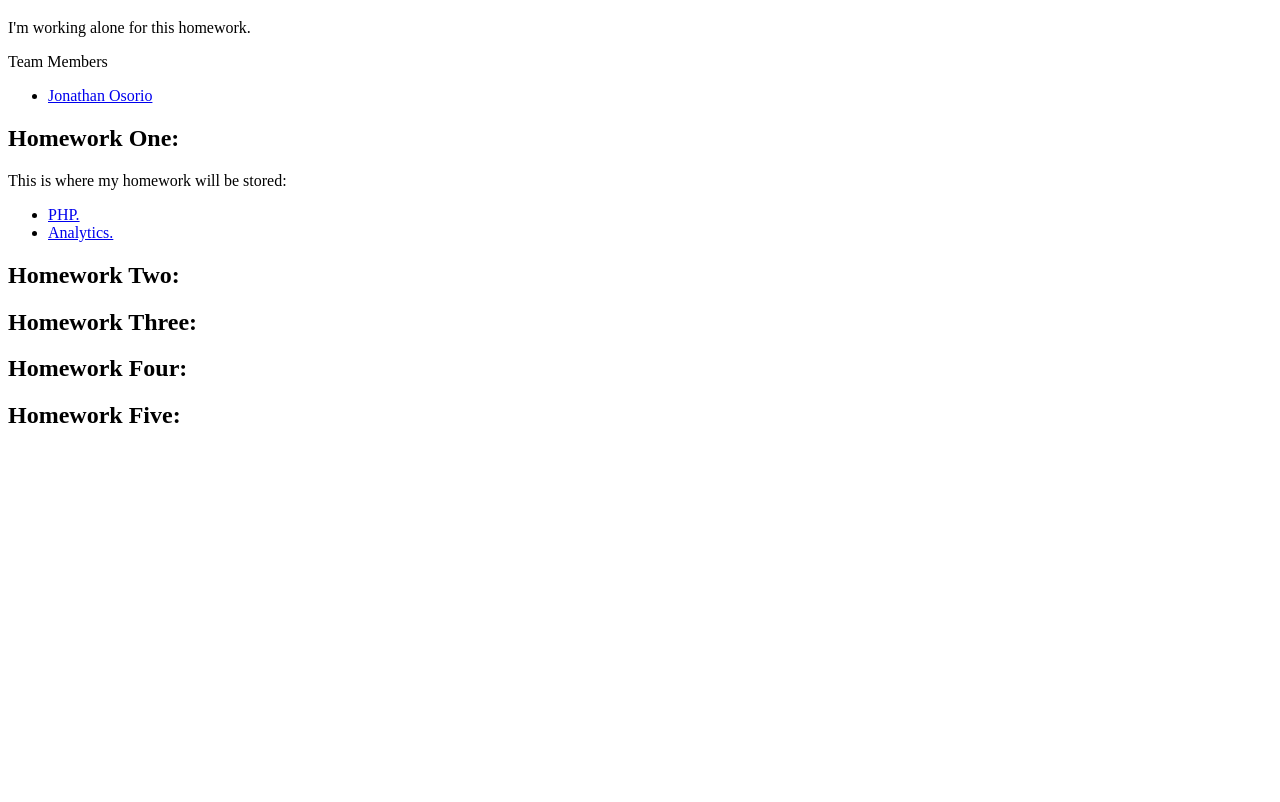
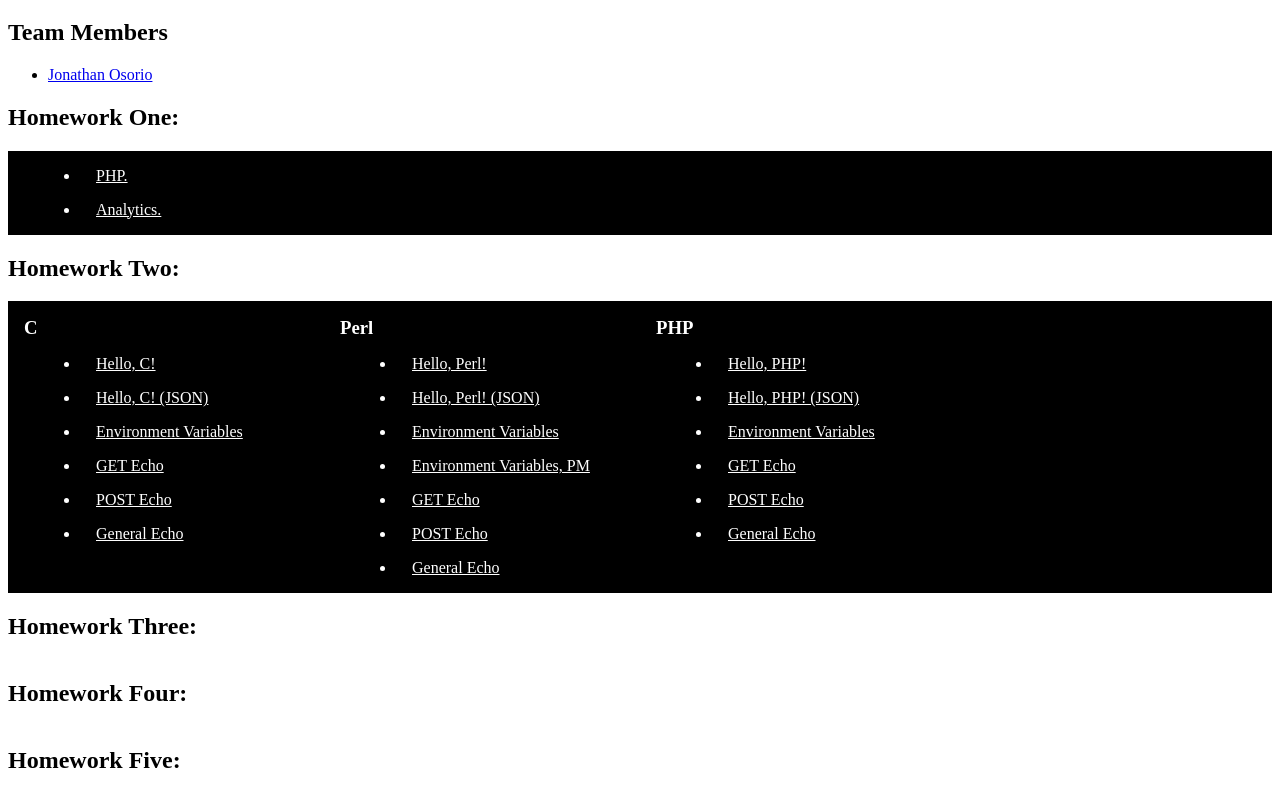
Before and after one commit to iojosorio/indominus.space, a plain HTML site: page public_html/index.html in a window 1280 px wide. Shown: the part 61-863 px from the top of the page. Before the commit the page ends 800 px from the top, so only its background shows below. Drawn offline with Linux system fonts and the light colour scheme.

Commit message:
Linked the files to the index.html page. Part 0.

```diff
--- a/public_html/index.html
+++ b/public_html/index.html
@@ -6,26 +6,83 @@
   <meta name="viewport" content="width=device-width, initial-scale=1.0" />
   <title>CSE 135 HW Lives!</title>
   <link rel="icon" href="https://indominus.space/members/osorio/_icons/pikachu.ico">
+  <style>
+    section * {
+      color: white;
+      margin: 1rem 1rem;
+    }
+    li {
+      margin-bottom: 1rem;
+    }
+    homework-one, homework-two, homework-three, homework-four, homework-five {
+      background-color: black;
+      display: grid;
+      grid-template-columns: 1fr 1fr 1fr 1fr;
+    }
+  </style>
 </head>
 
 <body>
   <h1>CSE 135 HW1 Lives!</h1>
-  <p>I'm working alone for this homework.</p>
-  <p>Team Members</p>
+  <h2>Team Members</h2>
   <ul>
     <li><a href="./members/osorio/index.html">Jonathan Osorio</a></li>
   </ul>
+
   <h2>Homework One:</h2>
-  <p>This is where my homework will be stored:</p>
+  <homework-one>
+    <section>
       <ul>
         <li><a href="./hw1/hello.php">PHP.</a></li>
         <li><a href="./hw1/report.html">Analytics.</a></li>
       </ul>
+    </section>
+  </homework-one>
 
   <h2>Homework Two:</h2>
+  <homework-two>
+    <section>
+      <h3>C</h3>
+      <ul>
+        <li><a href="./cgi-bin/c-hello-html-world.cgi">Hello, C!</a></li>
+        <li><a href="./cgi-bin/c-hello-json-world.cgi">Hello, C! (JSON)</a></li>
+        <li><a href="./cgi-bin/c-env.cgi">Environment Variables </a></li>
+        <li><a href="./cgi-bin/c-get-echo.cgi">GET Echo</a></li>
+        <li><a href="./cgi-bin/c-post-echo.cgi">POST Echo</a></li>
+        <li><a href="./cgi-bin/c-general-request-echo.cgi">General Echo</a></li>
+      </ul>
+    </section>
+    <section>
+      <h3>Perl</h3>
+      <ul>
+        <li><a href="./cgi-bin/perl-html-world.pl">Hello, Perl!</a></li>
+        <li><a href="./cgi-bin/perl-json-world.pl">Hello, Perl! (JSON)</a></li>
+        <li><a href="./cgi-bin/perl-env.pl">Environment Variables </a></li>
+        <li><a href="./cgi-bin/perl-env-pm.pl">Environment Variables, PM </a></li>
+        <li><a href="./cgi-bin/perl-get-echo.pl">GET Echo</a></li>
+        <li><a href="./cgi-bin/perl-post-echo.pl">POST Echo</a></li>
+        <li><a href="./cgi-bin/perl-general-echo.pl">General Echo</a></li>
+      </ul>
+    </section>
+    <section>
+      <h3>PHP</h3>
+      <ul>
+        <li><a href="./cgi-bin/php-hello-html-world.php">Hello, PHP!</a></li>
+        <li><a href="./cgi-bin/php-hello-json-world.php">Hello, PHP! (JSON)</a></li>
+        <li><a href="./cgi-bin/php-env.php">Environment Variables </a></li>
+        <li><a href="./cgi-bin/php-get-echo.php">GET Echo</a></li>
+        <li><a href="./cgi-bin/php-post-echo.php">POST Echo</a></li>
+        <li><a href="./cgi-bin/php-general-echo.php">General Echo</a></li>
+      </ul>
+    </section>
+  </homework-two>
+
   <h2>Homework Three:</h2>
+  <homework-three></homework-three>
   <h2>Homework Four:</h2>
+  <homework-four></homework-four>
   <h2>Homework Five:</h2>
+  <homework-five></homework-five>
 </body>
 
 </html>
```
Lines whose indentation alone changed are shown as unchanged.
